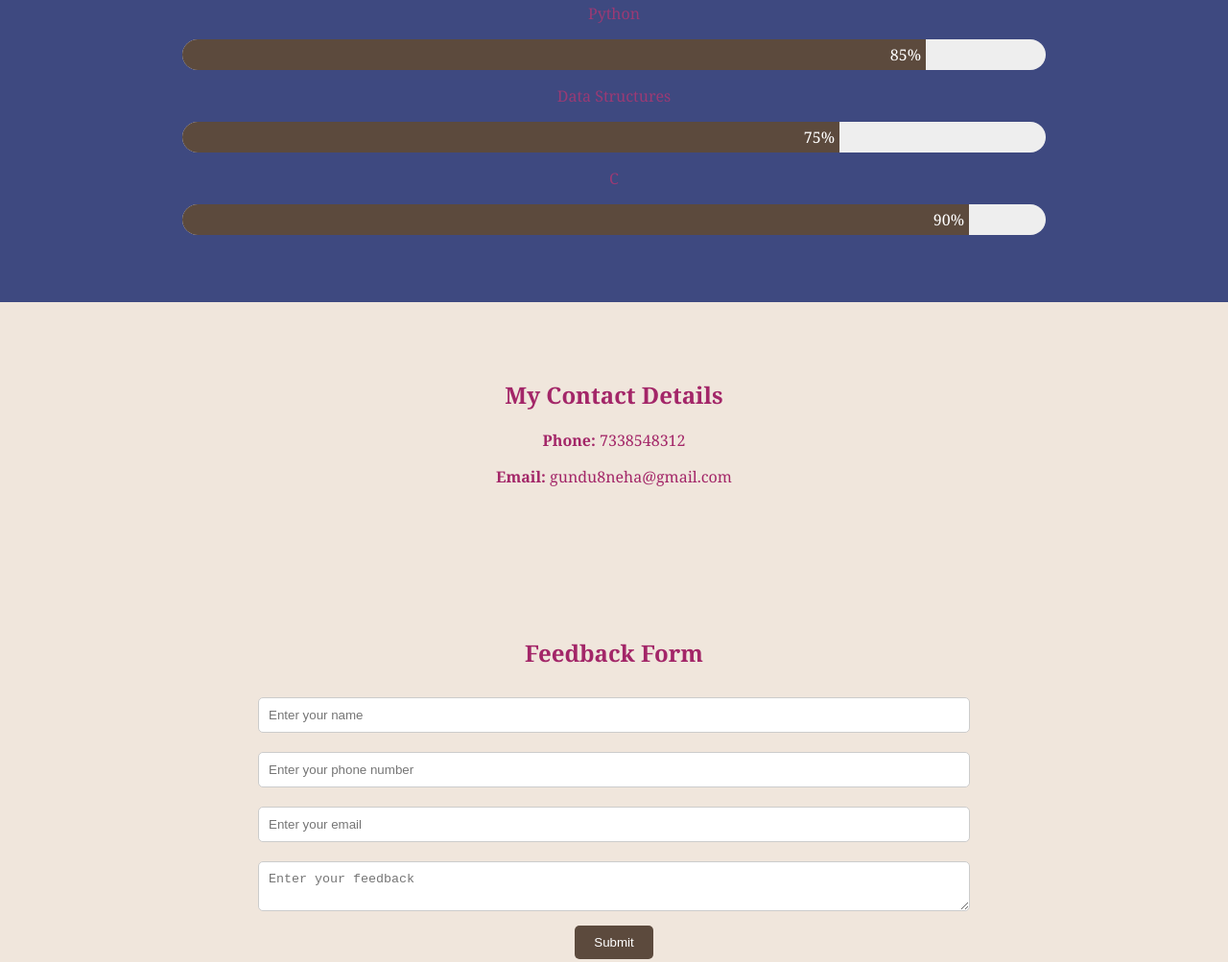
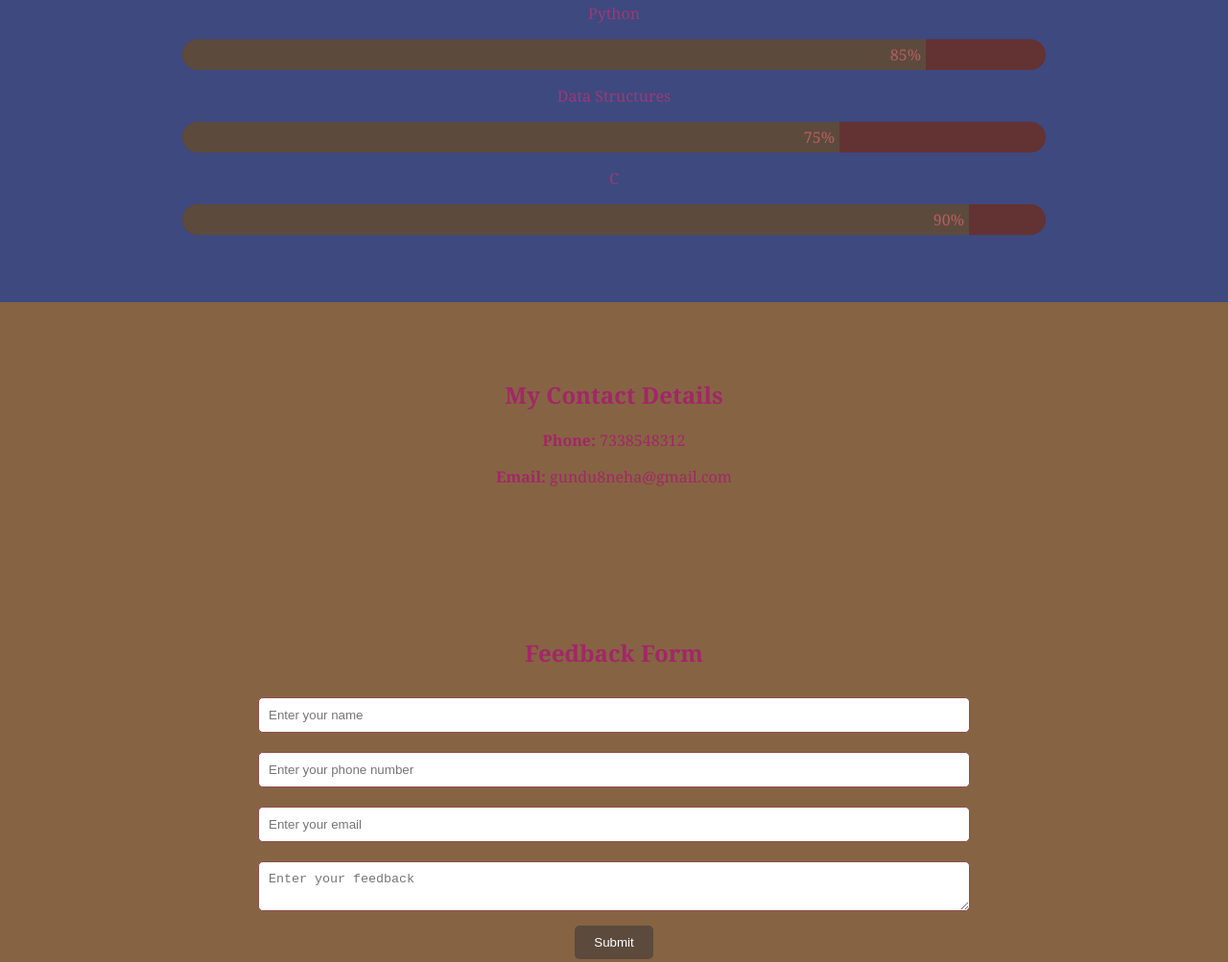
Before and after one commit to Nehat876/neha_portfolio_project, a website: page index.html in a window 1280 px wide. Shown: the part 1178-2181 px from the top of the page at 96% size. Drawn offline with Linux system fonts and the light colour scheme.

Commit message:
update css color

```diff
--- a/style.css
+++ b/style.css
@@ -1,7 +1,7 @@
 body {
     margin: 0;
     font-family: 'Georgia', serif;
-    background-color: #f5f0ea;
+    background-color: #a78254;
     color: #a32668;
 }
 section {
@@ -31,7 +31,7 @@ section {
 }
 
 .skill-bar {
-    background: #eee;
+    background: #633232;
     border-radius: 20px;
     margin: 10px 0;
     overflow: hidden;
@@ -40,19 +40,19 @@ section {
 .skill-fill {
     background: #5c4a3d;
     padding: 5px;
-    color: white;
+    color: rgb(181, 94, 94);
     text-align: right;
 }
 /* CONTACT */
 .contact {
-    background-color: #f0e6dc;
+    background-color: #866443;
 }
 
 input, textarea {
     width: 80%;
     padding: 10px;
     margin: 10px;
-    border: 1px solid #ccc;
+    border: 1px solid #924c4c;
     border-radius: 5px;
 }
 
```
